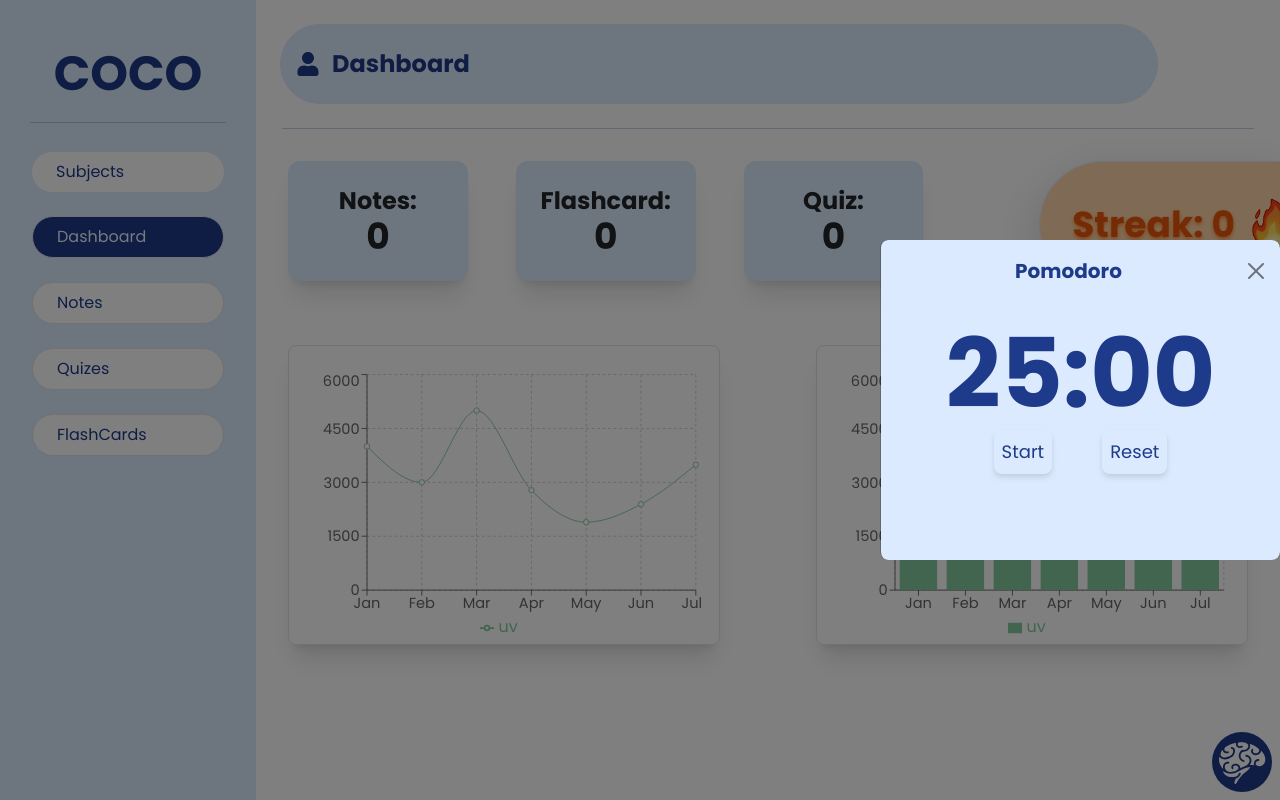
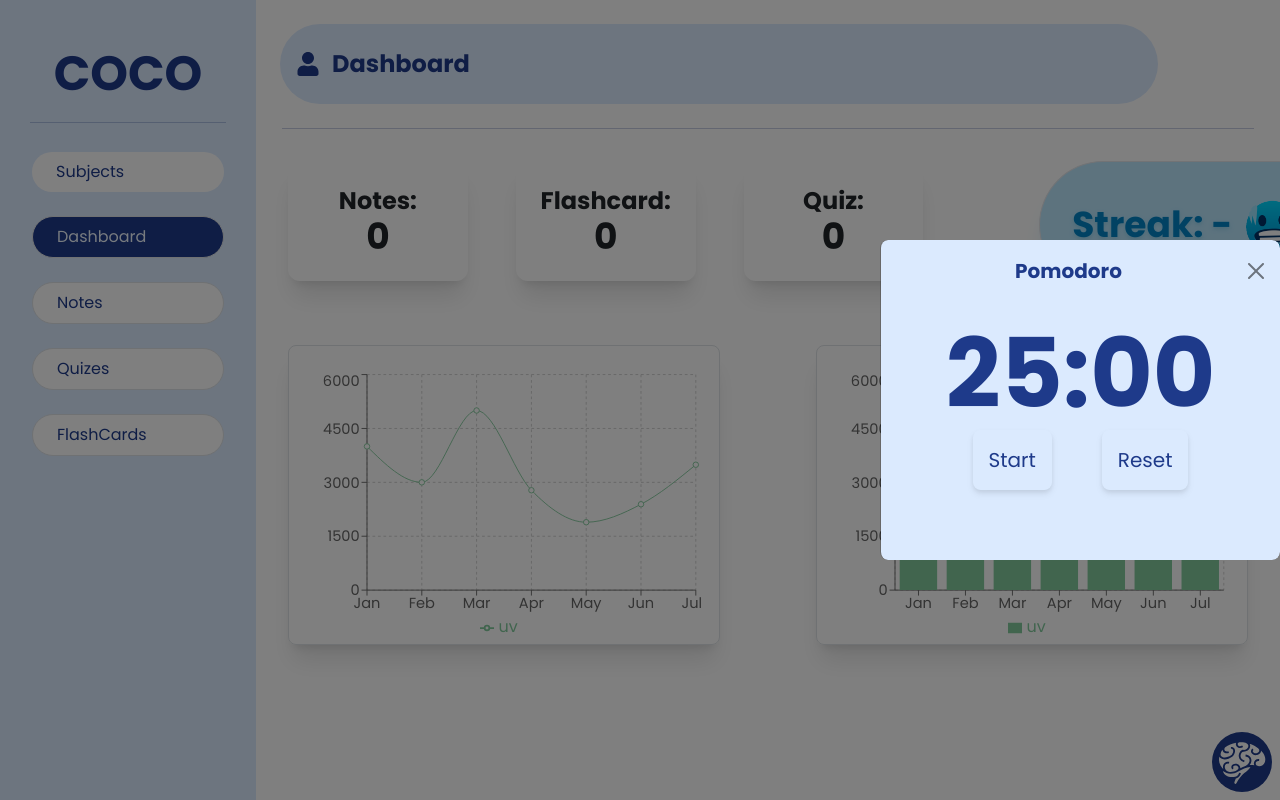
Before and after one commit to Prasun-Shiwakoti/Co-Co, a React (Vite) app in the folder frontend/: page /dashboard in a window 1280 px wide. Both pictures are taken after a click on the button 1272 px from the left and 400 px from the top of the page. Shown: the top 800 px of the page. Built offline with nearby package versions, Linux system fonts and the light colour scheme; a web font is replaced by a local one.

Commit message:
style:Minute Changes

```diff
--- a/frontend/src/Components/Countdown.jsx
+++ b/frontend/src/Components/Countdown.jsx
@@ -101,21 +101,21 @@ const Countdown = ({ time, statusChange, toContinue, isWorking }) => {
       <div className="text-[2vw] title text-white flex gap-[50px]">
         {!(start ^ pause) ? (
           <button
-            className="p-2 text-lg  border-none rounded-lg bg-blue-100 text-blue-900 text-center drop-shadow-md "
+            className="p-3 text-xl  border-none rounded-lg bg-blue-100 text-blue-900 text-center drop-shadow-md "
             onClick={handleStart}
           >
             Start
           </button>
         ) : (
           <button
-            className="p-2 text-lg  border-none rounded-lg bg-blue-100 text-blue-900 text-center drop-shadow-md  "
+            className="p-3 text-xl  border-none rounded-lg bg-blue-100 text-blue-900 text-center drop-shadow-md  "
             onClick={handlePause}
           >
             Pause
           </button>
         )}
         <button
-          className="p-2 text-lg  border-none rounded-lg bg-blue-100 text-blue-900 text-center drop-shadow-md "
+          className="p-3 text-xl  border-none rounded-lg bg-blue-100 text-blue-900 text-center drop-shadow-md "
           onClick={handleReset}
         >
           Reset
--- a/frontend/src/Components/Dashboard.jsx
+++ b/frontend/src/Components/Dashboard.jsx
@@ -2,6 +2,7 @@ import React from "react";
 import { Button } from "react-bootstrap";
 import { FaUser } from "react-icons/fa";
 import Fire from "../images/fire-flame.gif";
+import Ice from "../images/freezing-cold.gif";
 import {
   LineChart,
   Line,
@@ -44,21 +45,21 @@ const Dashboard = () => {
 
       <div className="flex justify-between items-start">
         <div className="m-8 flex-row flex gap-5 w-[75%]">
-          <div className="w-[25%] rounded-xl bg-blue-100 flex flex-col items-center p-4 shadow-xl">
+          <div className="w-[25%] rounded-xl bg-transparent flex flex-col items-center p-4 shadow-xl">
             <p className="text-2xl font-bold">Notes:</p>
             <h1 className="text-4xl font-bold">0</h1>
           </div>
-          <div className="w-[25%] rounded-xl bg-blue-100 flex flex-col items-center p-4 shadow-xl">
+          <div className="w-[25%] rounded-xl bg-transparent flex flex-col items-center p-4 shadow-xl">
             <p className="text-2xl font-bold">Flashcard:</p>
             <h1 className="text-4xl font-bold">0</h1>
           </div>
-          <div className="w-[25%] rounded-xl bg-blue-100 flex flex-col items-center p-4 shadow-xl">
+          <div className="w-[25%] rounded-xl bg-transparent flex flex-col items-center p-4 shadow-xl">
             <p className="text-2xl font-bold">Quiz:</p>
             <h1 className="text-4xl font-bold">0</h1>
           </div>
         </div>
 
-        <div className="w-[25%] gap-2 rounded-tl-full rounded-bl-full flex h-32 items-center p-2 border-t border-l border-b bg-orange-200 mt-8 shadow-lg shadow-orange-500">
+        {/* <div className="w-[25%] gap-2 rounded-tl-full rounded-bl-full flex h-32 items-center p-2 border-t border-l border-b bg-orange-200 mt-8 shadow-xl shadow-orange-100">
           <h1 className="text-4xl text-orange-600 ml-6 font-bold drop-shadow-[0_2px_2px_rgba(249,115,22,0.8)]">
             Streak:
           </h1>
@@ -66,6 +67,21 @@ const Dashboard = () => {
             0
           </h1>
           <img src={Fire} className="w-[60px]" alt="fire icon" />
+        </div> */}
+        <div className="w-[25%] gap-2 rounded-tl-full rounded-bl-full flex h-32 items-center p-2 border-t border-l border-b bg-sky-200 mt-8 shadow-xl shadow-sky-100">
+          <h1
+            className="text-4xl text-sky-600 ml-6 font-bold drop-shadow-[0_2px_2px_rgba(135,206,235,0.8)]
+"
+          >
+            Streak:
+          </h1>
+          <h1
+            className="text-4xl text-sky-600 font-bold drop-shadow-[0_2px_2px_rgba(135,206,235,0.8)]
+"
+          >
+            -
+          </h1>
+          <img src={Ice} className="w-[60px]" alt="fire icon" />
         </div>
       </div>
 
--- a/frontend/src/Components/Sidebar.jsx
+++ b/frontend/src/Components/Sidebar.jsx
@@ -31,7 +31,7 @@ const Sidebar = () => {
                 className="text-5xl font-bold text-blue-900 m-6 bg-transparent cursor-pointer "
                 style={{
                   textShadow: "none",
-                  transition: "text-shadow 0.3s ease", // Optional smooth transition
+                  transition: "text-shadow 0.3s ease",
                 }}
                 onMouseEnter={(e) => {
                   e.target.style.textShadow = "2px 2px 10px #90caf9";
@@ -52,7 +52,7 @@ const Sidebar = () => {
           <ul className="mt-12 w-3/4 flex flex-col gap-4  ">
             <li className=" text-start">
               <button
-                className={`w-full py-2 px-4 border-blue-900 rounded-full hover:shadow-xl hover:shadow-blue-100  text-start ${
+                className={`w-full py-2 px-4 border-blue-900 rounded-full hover:shadow-xl hover:shadow-blue-200  text-start ${
                   location.pathname === "/subjects"
                     ? "bg-blue-900 text-blue-50"
                     : " bg-white text-blue-900"
@@ -66,7 +66,7 @@ const Sidebar = () => {
             </li>
             <li>
               <button
-                className={`w-full py-2 px-4 border rounded-full  hover:shadow-xl  hover:shadow-blue-100 text-start ${
+                className={`w-full py-2 px-4 border rounded-full  hover:shadow-xl  hover:shadow-blue-200 text-start ${
                   location.pathname === "/dashboard"
                     ? "bg-blue-900 text-blue-50"
                     : " bg-white text-blue-900"
@@ -80,7 +80,7 @@ const Sidebar = () => {
             </li>
             <li>
               <button
-                className={`w-full py-2 px-4 border hover:shadow-xl  hover:shadow-blue-100 rounded-full text-start ${
+                className={`w-full py-2 px-4 border hover:shadow-xl  hover:shadow-blue-200 rounded-full text-start ${
                   location.pathname === "/notes"
                     ? "bg-blue-900 text-blue-50"
                     : " bg-white text-blue-900"
@@ -94,7 +94,7 @@ const Sidebar = () => {
             </li>
             <li>
               <button
-                className={`w-full py-2 px-4 border hover:shadow-xl  hover:shadow-blue-100 rounded-full text-start ${
+                className={`w-full py-2 px-4 border hover:shadow-xl  hover:shadow-blue-200 rounded-full text-start ${
                   location.pathname === "/quiz"
                     ? "bg-blue-900 text-blue-50"
                     : " bg-white text-blue-900"
@@ -108,7 +108,7 @@ const Sidebar = () => {
             </li>
             <li>
               <button
-                className={`w-full py-2 px-4 border hover:shadow-xl hover hover:shadow-blue-100 rounded-full text-start ${
+                className={`w-full py-2 px-4 border hover:shadow-xl hover hover:shadow-blue-200 rounded-full text-start ${
                   location.pathname === "/flashcards"
                     ? "bg-blue-900 text-blue-50"
                     : " bg-white text-blue-900"
@@ -126,7 +126,7 @@ const Sidebar = () => {
           <Chatbot close={() => setShowChatBot(false)} />
         ) : (
           <div
-            className="mt-auto hover:shadow-xl hover:shadow-blue-100 cursor-pointer bg-blue-900 rounded-full w-[60px] h-[60px] transition  text-start fixed right-0 bottom-0 flex items-center justify-center m-2"
+            className="mt-auto hover:shadow-xl hover:shadow-blue-200 cursor-pointer bg-blue-900 rounded-full w-[60px] h-[60px] transition  text-start fixed right-0 bottom-0 flex items-center justify-center m-2"
             onClick={() => setShowChatBot(true)}
           >
             <GiBrain size={50} color="white" />
```
Also changed, not shown: frontend/src/Components/Subjects.jsx (+54 -55 lines), frontend/src/images/freezing-cold.gif (added).
